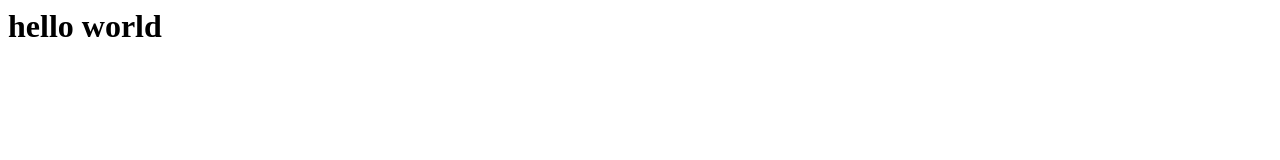
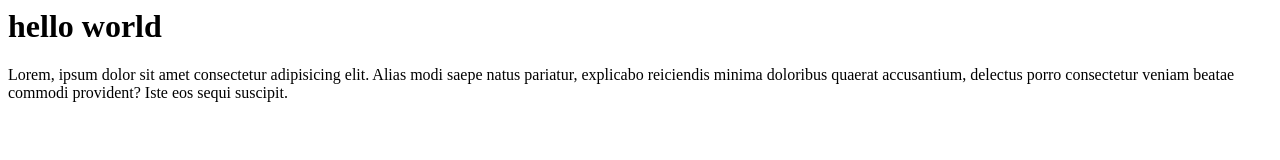
Before and after one commit to amosgamaliel/belajar-remote, a plain HTML site: page index.html in a window 1280 px wide. Drawn offline with Linux system fonts and the light colour scheme.

Commit message:
menambahkan paragraf

```diff
--- a/index.html
+++ b/index.html
@@ -2,6 +2,7 @@
     <title>tes remote</title>
     <body>
         <h1>hello world</h1>
+        <p>Lorem, ipsum dolor sit amet consectetur adipisicing elit. Alias modi saepe natus pariatur, explicabo reiciendis minima doloribus quaerat accusantium, delectus porro consectetur veniam beatae commodi provident? Iste eos sequi suscipit.</p>
 
     </body>
 </html>
```
